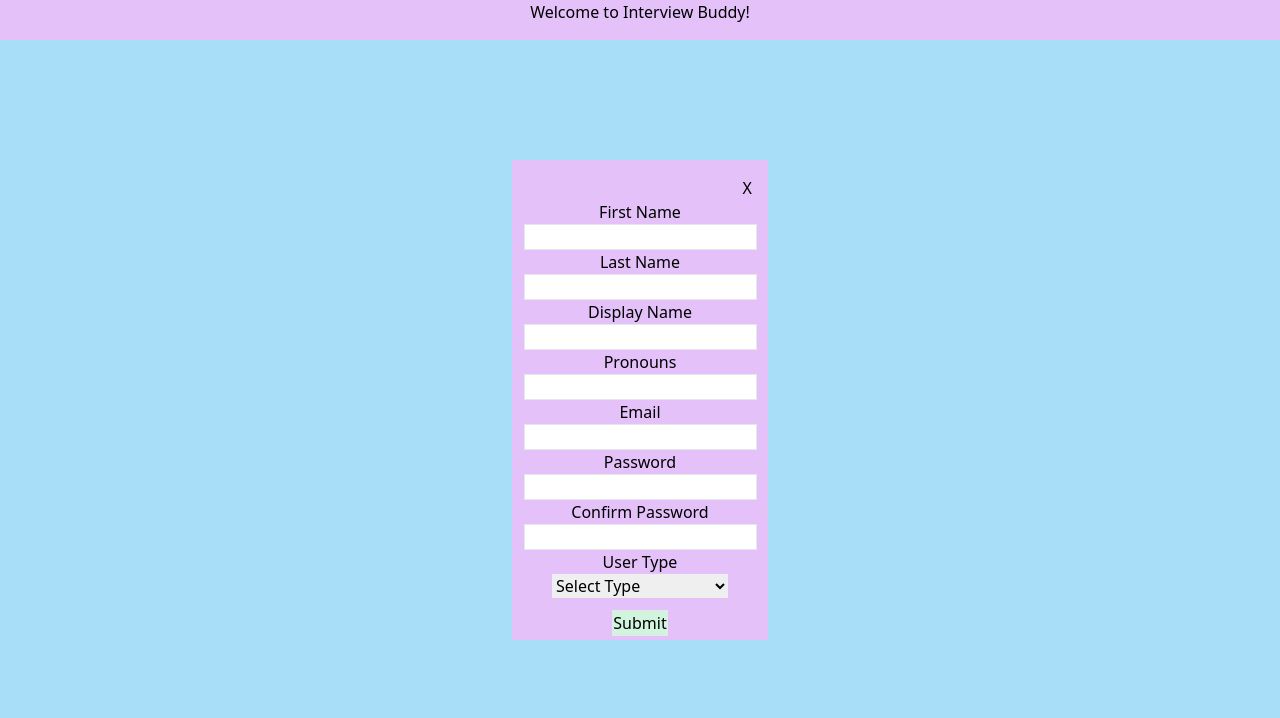
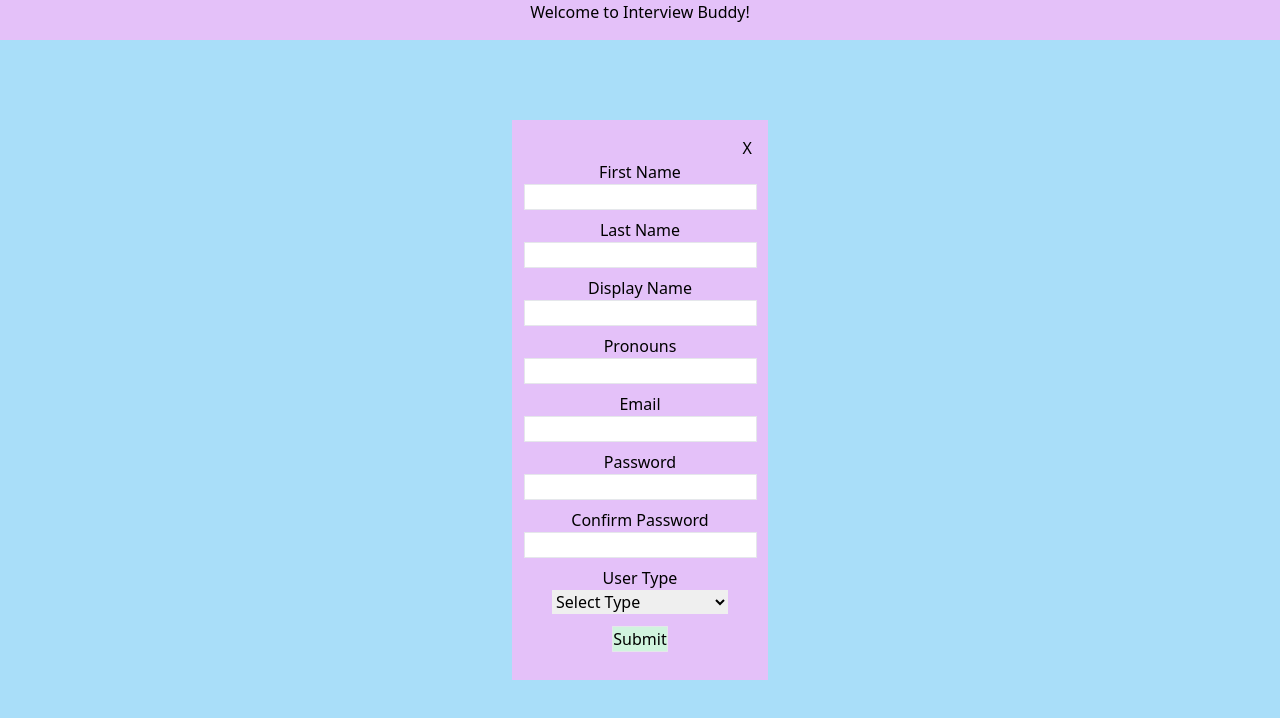
Before and after one commit to Interview-Buddy/interview-buddy-fe, a Next.js app: page / in a window 1280 px wide. Both pictures are taken after a click on the button "Sign Up". Shown: the top 718 px of the page. Built offline with nearby package versions, Linux system fonts and the light colour scheme.

Commit message:
Add margin top for various labels

```diff
--- a/components/signup.tsx
+++ b/components/signup.tsx
@@ -20,7 +20,7 @@ const SignUp:FC<SignUpProps> = ( { modalHandler } ) => {
   return (
     <section className="flex flex-col items-center absolute inset-0 top-20 h-[40rem] place-content-center">
       <form
-        className="flex flex-col items-center box-border h-[30rem] w-64 p-4 bg-[#E4C1F9]">
+        className="flex flex-col items-center box-border h-[35rem] w-64 p-4 bg-[#E4C1F9]">
         <div className="flex justify-end w-56">
           <button data-cy="exit-button" onClick={(e) => modalHandler(e)}>X</button>
         </div>
@@ -37,7 +37,7 @@ const SignUp:FC<SignUpProps> = ( { modalHandler } ) => {
           />
         </div>
         <div className="flex flex-col items-center">
-          <label htmlFor="lastName" data-cy="last-name-label">Last Name</label>
+          <label htmlFor="lastName" data-cy="last-name-label" className="mt-2">Last Name</label>
           <input
             id="lastName"
             className="border border-black-300"
@@ -49,7 +49,7 @@ const SignUp:FC<SignUpProps> = ( { modalHandler } ) => {
           />
         </div>
         <div className="flex flex-col items-center">
-          <label htmlFor="displayName" data-cy="display-name-label">Display Name</label>
+          <label htmlFor="displayName" data-cy="display-name-label" className="mt-2">Display Name</label>
           <input
             id="displayName"
             className="border border-black-300"
@@ -61,7 +61,7 @@ const SignUp:FC<SignUpProps> = ( { modalHandler } ) => {
           />
         </div>
         <div className="flex flex-col items-center">
-          <label htmlFor="pronouns" data-cy="pronouns-label">Pronouns</label>
+          <label htmlFor="pronouns" data-cy="pronouns-label" className="mt-2">Pronouns</label>
           <input
             id="pronouns"
             className="border border-black-300"
@@ -73,7 +73,7 @@ const SignUp:FC<SignUpProps> = ( { modalHandler } ) => {
           />
         </div>
         <div className="flex flex-col items-center">
-          <label htmlFor="email" data-cy="email-label">Email</label>
+          <label htmlFor="email" data-cy="email-label" className="mt-2">Email</label>
           <input
             id="email"
             className="border border-black-300"
@@ -85,7 +85,7 @@ const SignUp:FC<SignUpProps> = ( { modalHandler } ) => {
           />
         </div>
         <div className="flex flex-col items-center">
-          <label htmlFor="password" data-cy="password-label">Password</label>
+          <label htmlFor="password" data-cy="password-label" className="mt-2">Password</label>
           <input
             id="password"
             className="border border-black-300"
@@ -97,7 +97,7 @@ const SignUp:FC<SignUpProps> = ( { modalHandler } ) => {
           />
         </div>
         <div className="flex flex-col items-center">
-          <label htmlFor="confirmPassword" data-cy="confirm-password-label">Confirm Password</label>
+          <label htmlFor="confirmPassword" data-cy="confirm-password-label" className="mt-2">Confirm Password</label>
           <input
             id="confirmPassword"
             className="border border-black-300"
@@ -109,7 +109,7 @@ const SignUp:FC<SignUpProps> = ( { modalHandler } ) => {
           />
         </div>
         <div className="flex flex-col items-center">
-          <label htmlFor="user-type" data-cy="user-type-label">User Type</label>
+          <label htmlFor="user-type" data-cy="user-type-label" className="mt-2">User Type</label>
           <select id="user-type" data-cy="select" className="w-44"
             onChange={e => setSelection(e.target.value)}
           >
```
